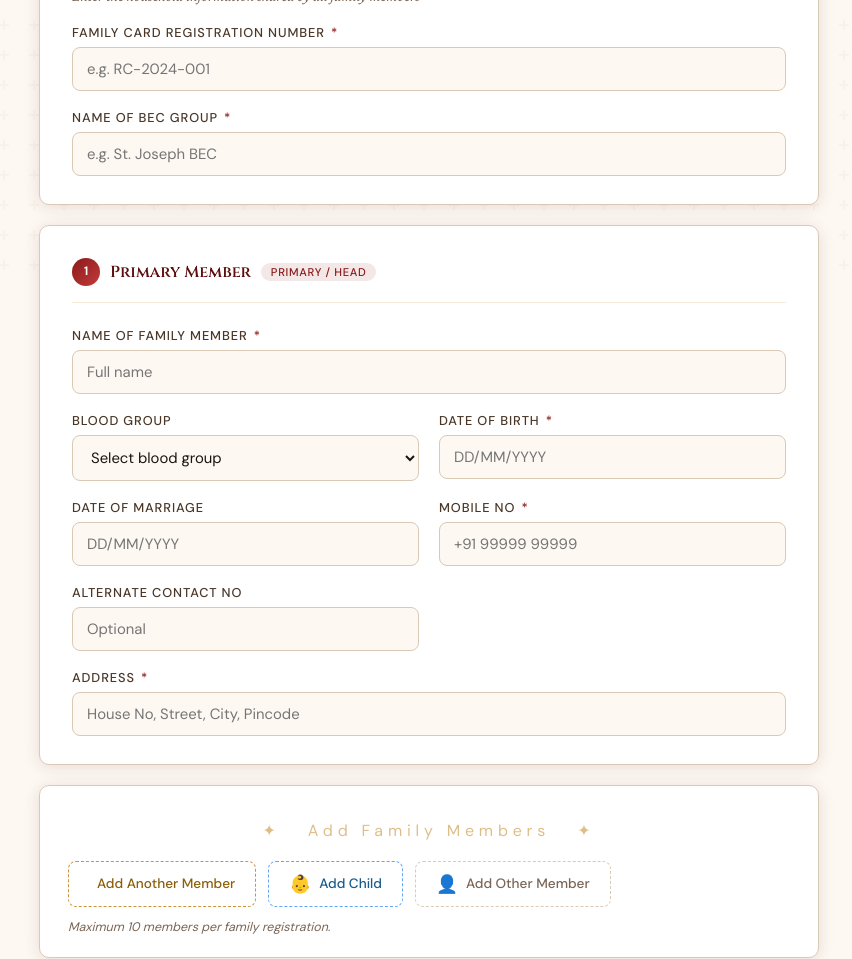
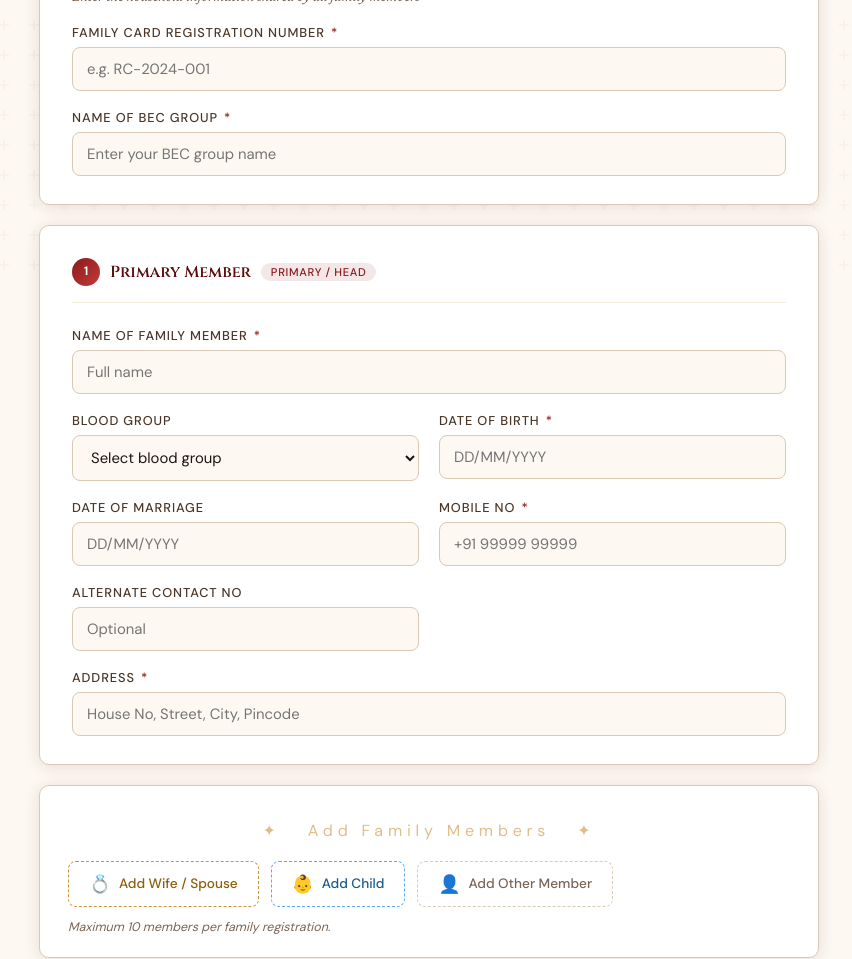
Before and after one commit to aayushpanday56-coder/red-church-directory, a website: page public/index.html in a window 1280 px wide. Shown: the part 520-1479 px from the top of the page, without its empty margins (211-1063 px from the left). Drawn offline with nearby package versions, Linux system fonts and the light colour scheme.

Commit message:
Update index.html

```diff
--- a/public/index.html
+++ b/public/index.html
@@ -419,7 +419,7 @@ body::before {
         </div>
         <div class="field field-full">
           <label>Name of BEC Group <span class="req">*</span></label>
-          <input type="text" id="becGroup" placeholder="e.g. St. Joseph BEC" maxlength="100"/>
+          <input type="text" id="becGroup" placeholder="Enter your BEC group name" maxlength="100"/>
           <span class="err-msg">This field is required.</span>
         </div>
       </div>
@@ -433,7 +433,7 @@ body::before {
       <div class="ornament-divider">✦ &nbsp; Add Family Members &nbsp; ✦</div>
       <div class="add-section">
         <button class="add-btn add-btn-spouse" id="addSpouseBtn" onclick="addMember('spouse')">
-          <span></span> Add Another Member
+          <span>💍</span> Add Wife / Spouse
         </button>
         <button class="add-btn add-btn-child" id="addChildBtn" onclick="addMember('child')">
           <span>👶</span> Add Child
@@ -461,22 +461,9 @@ body::before {
 
 <script>
 const BLOOD_GROUPS = ['A+','A-','B+','B-','AB+','AB-','O+','O-','Not Known'];
-const BEC_GROUPS = [
-  'St. Joseph BEC','St. Mary BEC','St. Peter BEC','St. Paul BEC',
-  'St. Francis BEC','St. Anthony BEC','St. Thomas BEC','St. John BEC',
-  'St. Michael BEC','Holy Family BEC','Other'
-];
-
 let members = [];
 
 function init() {
-  // Populate BEC datalist
-  const dl = document.createElement('datalist');
-  dl.id = 'becList';
-  BEC_GROUPS.forEach(g => { const o = document.createElement('option'); o.value = g; dl.appendChild(o); });
-  document.body.appendChild(dl);
-  document.getElementById('becGroup').setAttribute('list','becList');
-
   addMember('primary');
 }
 
```
